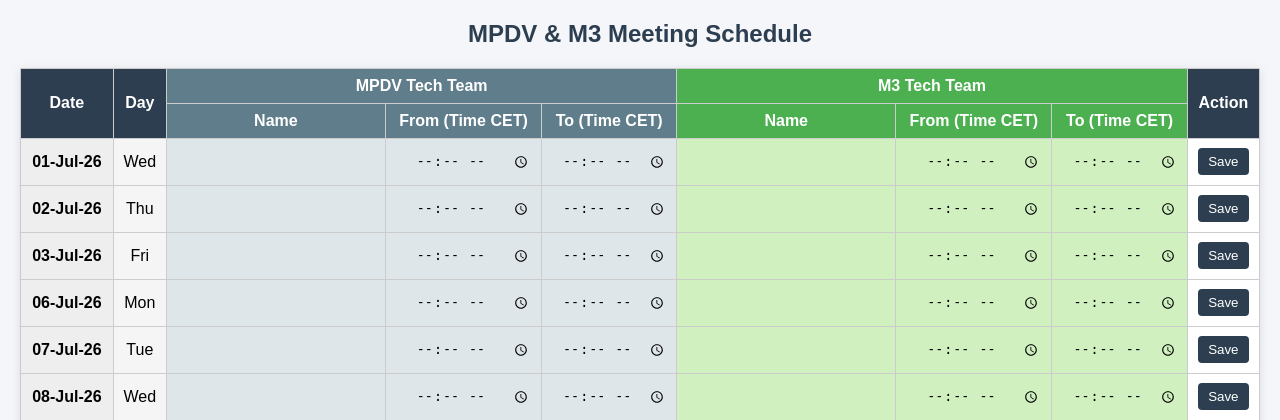
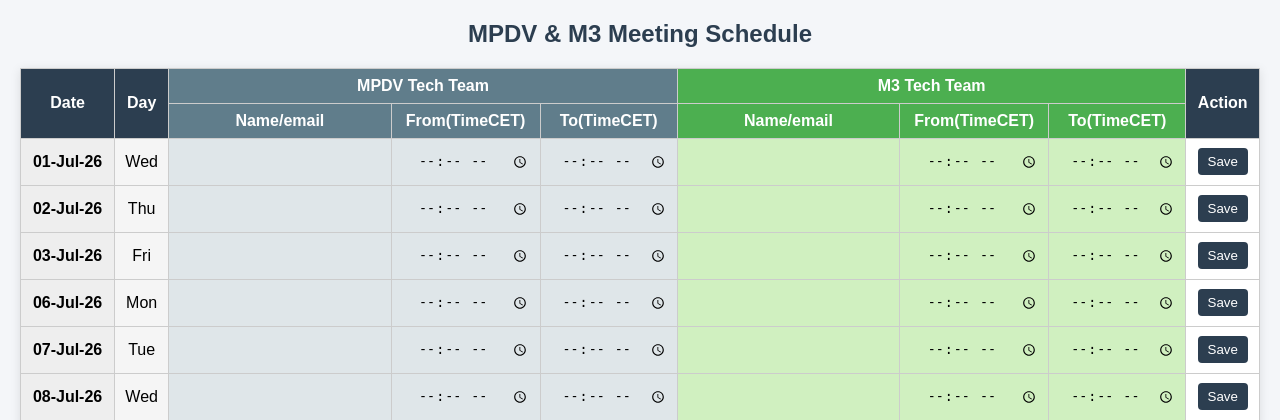
Before and after one commit to mishrab1911/Meeting_Slots_new, a Flask app: page / in a window 1280 px wide. Shown: the top 420 px of the page. Run offline with Flask 3, Linux system fonts and the light colour scheme; data comes from the database, SQL or seed files in the repository.

Commit message:
make minor changes in headrer texts

```diff
--- a/templates/index.html
+++ b/templates/index.html
@@ -111,13 +111,13 @@
     </tr>
 
     <tr>
-        <th class="mpdv-header">Name</th>
-        <th class="mpdv-header">From (Time CET)</th>
-        <th class="mpdv-header">To (Time CET)</th>
+        <th class="mpdv-header">Name/email</th>
+        <th class="mpdv-header">From(TimeCET)</th>
+        <th class="mpdv-header">To(TimeCET)</th>
 
-        <th class="m3-header">Name</th>
-        <th class="m3-header">From (Time CET)</th>
-        <th class="m3-header">To (Time CET)</th>
+        <th class="m3-header">Name/email</th>
+        <th class="m3-header">From(TimeCET)</th>
+        <th class="m3-header">To(TimeCET)</th>
     </tr>
 
 
```
